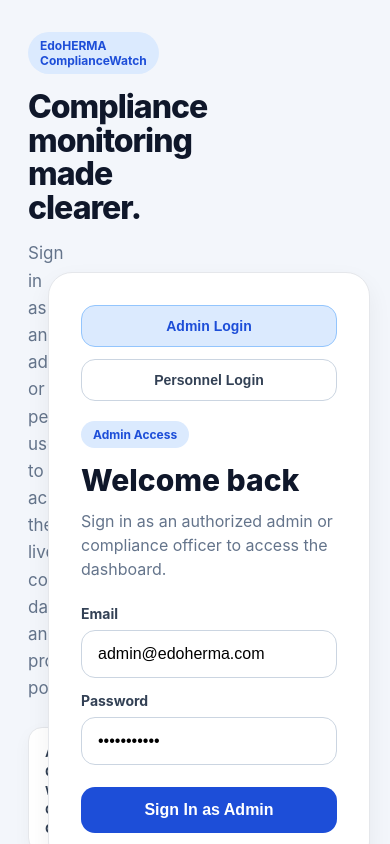
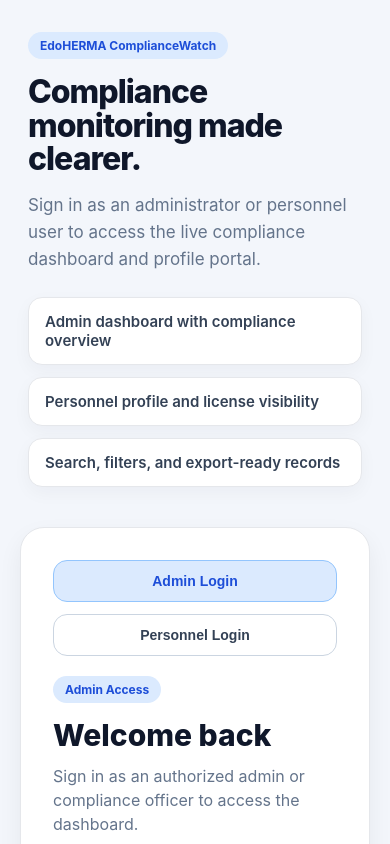
Before and after one commit to ojoamaa/edoherma-compliancewatch, a React (Vite) app in the folder edoherma-frontend/: page / in a window 390 px wide. Shown: the top 844 px of the page. Built offline with nearby package versions, Linux system fonts and the light colour scheme.

Commit message:
Improve login page responsiveness

```diff
--- a/edoherma-frontend/src/LoginPage.jsx
+++ b/edoherma-frontend/src/LoginPage.jsx
@@ -232,17 +232,19 @@ const styles = {
         display: "flex",
         alignItems: "center",
         justifyContent: "center",
+        overflowX: "hidden",
     },
     wrapper: {
         width: "100%",
         maxWidth: 1180,
         display: "grid",
-        gridTemplateColumns: "minmax(0, 1fr) minmax(320px, 520px)",
+        gridTemplateColumns: "repeat(auto-fit, minmax(min(100%, 320px), 1fr))",
         gap: 28,
         alignItems: "center",
     },
     brandBlock: {
         padding: "12px 8px",
+        textAlign: "left",
     },
     pill: {
         display: "inline-block",
@@ -289,6 +291,8 @@ const styles = {
     },
     card: {
         width: "100%",
+        maxWidth: 520,
+        margin: "0 auto",
         background: theme.card,
         border: `1px solid ${theme.border}`,
         borderRadius: 24,
```
